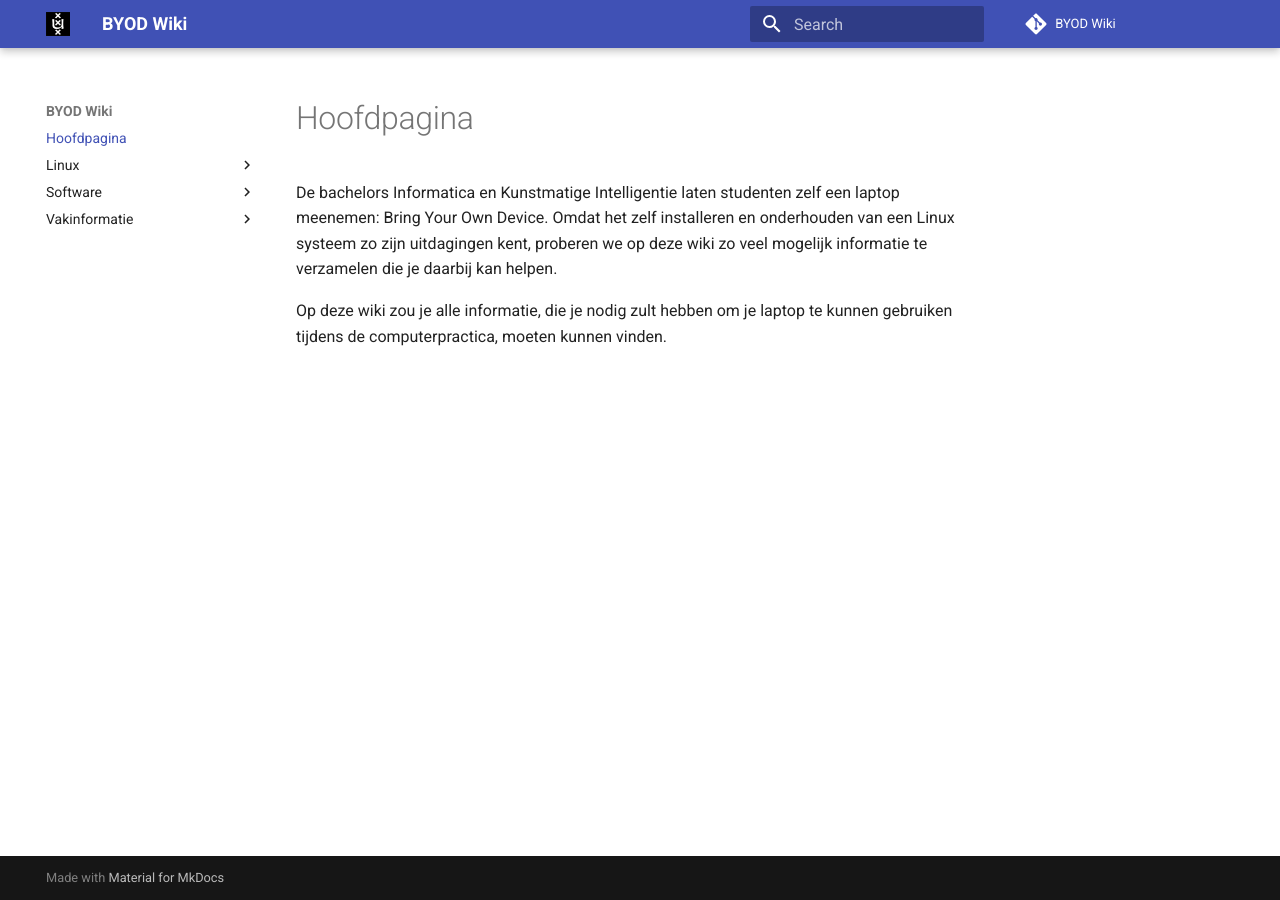
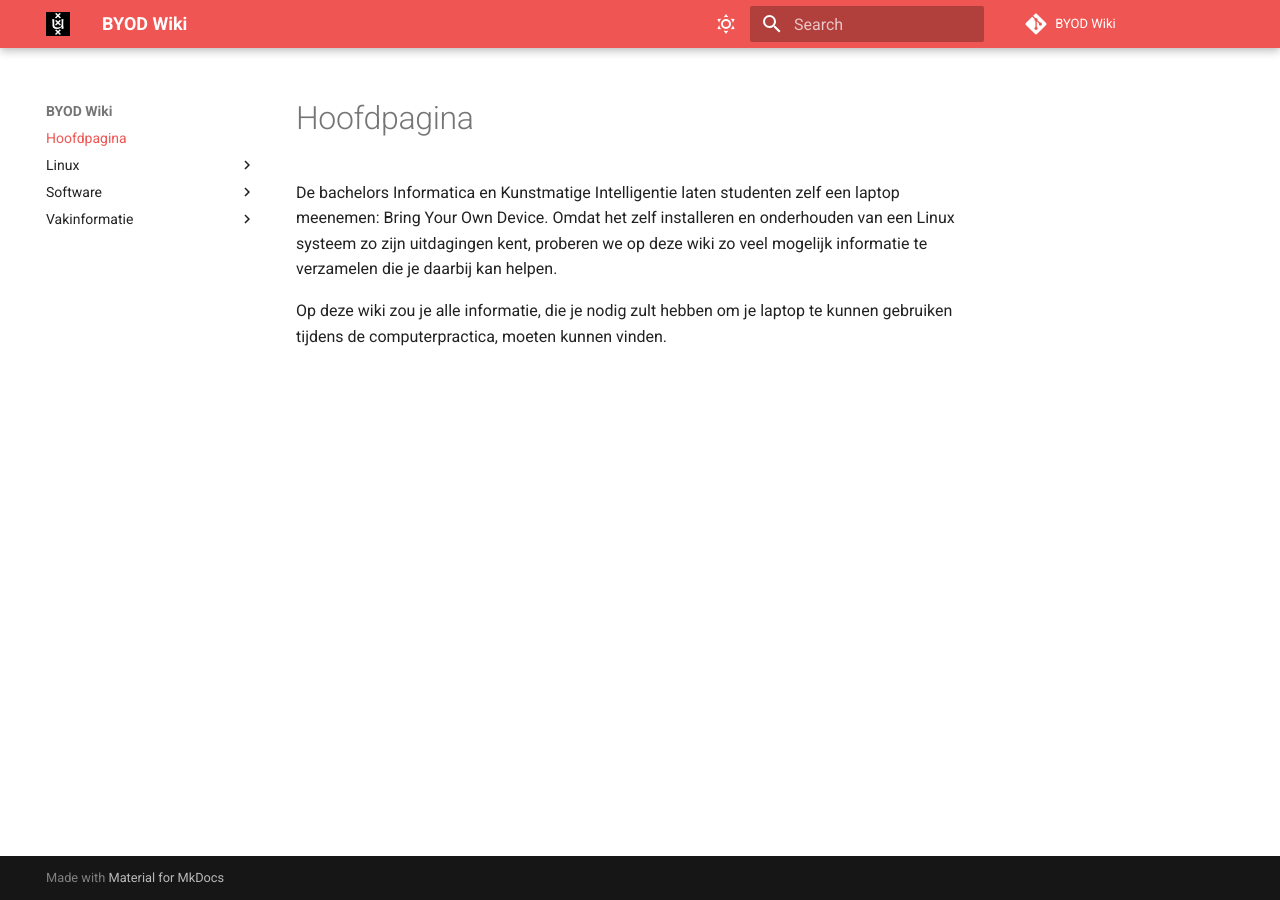
Before and after one commit to svkampen/byod-wiki, an MkDocs documentation site: the page built from docs/index.md, in a window 1280 px wide. Built offline with MkDocs 1.6.1 and Material for MkDocs 9.7.7, drawn with Linux system fonts in a browser that asks for light colours; comment, search, counter and statistics services are not loaded.

Commit message:
Configure color palette

```diff
--- a/mkdocs.yml
+++ b/mkdocs.yml
@@ -12,3 +12,14 @@ theme:
   name: material
   logo: assets/uva.png
   favicon: assets/uva.png
+  palette:
+    - scheme: default
+      primary: red # TODO Use UvA red color https://squidfunk.github.io/mkdocs-material/setup/changing-the-colors/#custom-colors
+      toggle:
+        icon: material/weather-sunny
+        name: Donker thema
+    - scheme: slate
+      primary: grey
+      toggle:
+        icon: material/weather-night
+        name: Licht thema
```
